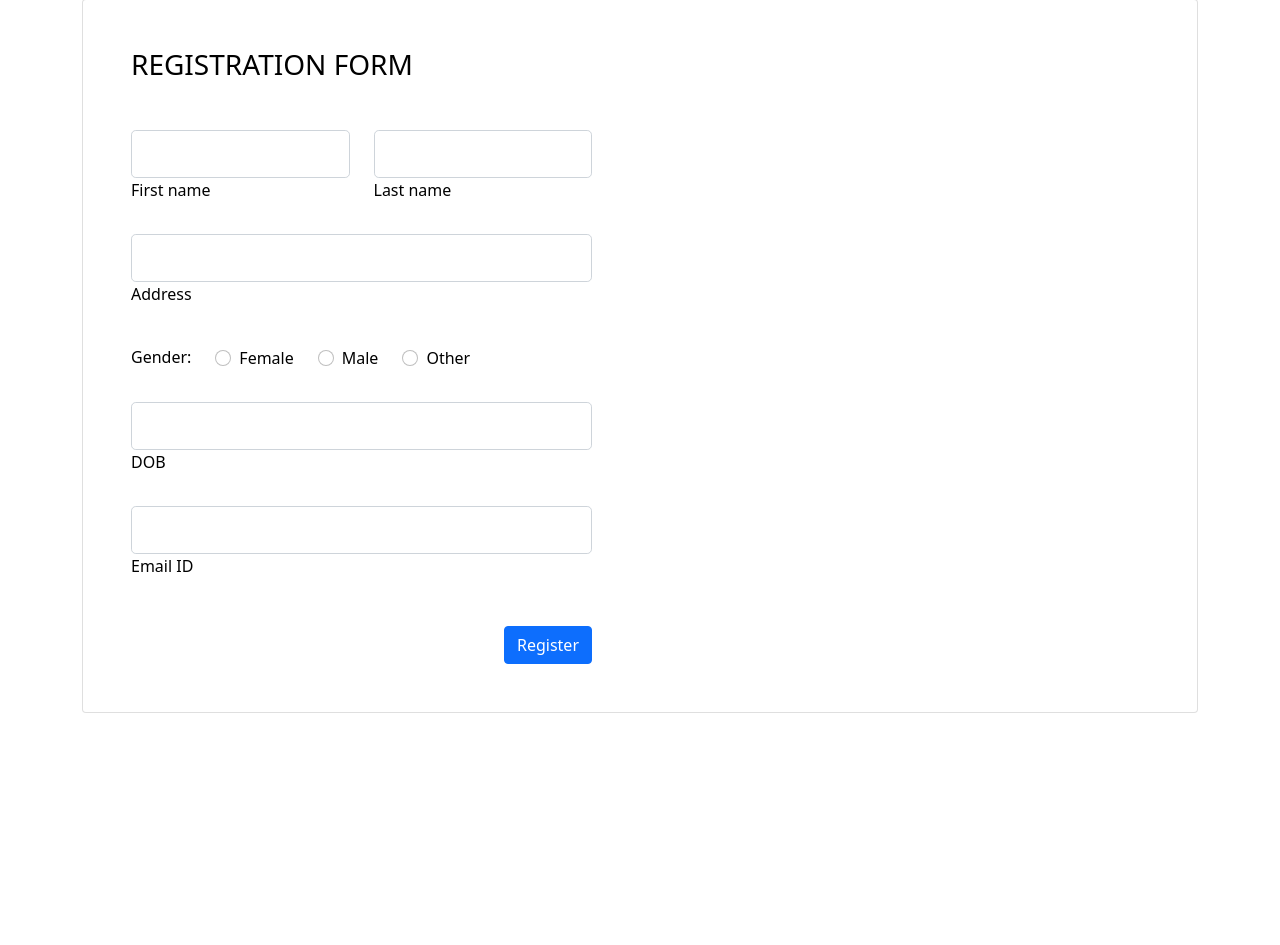
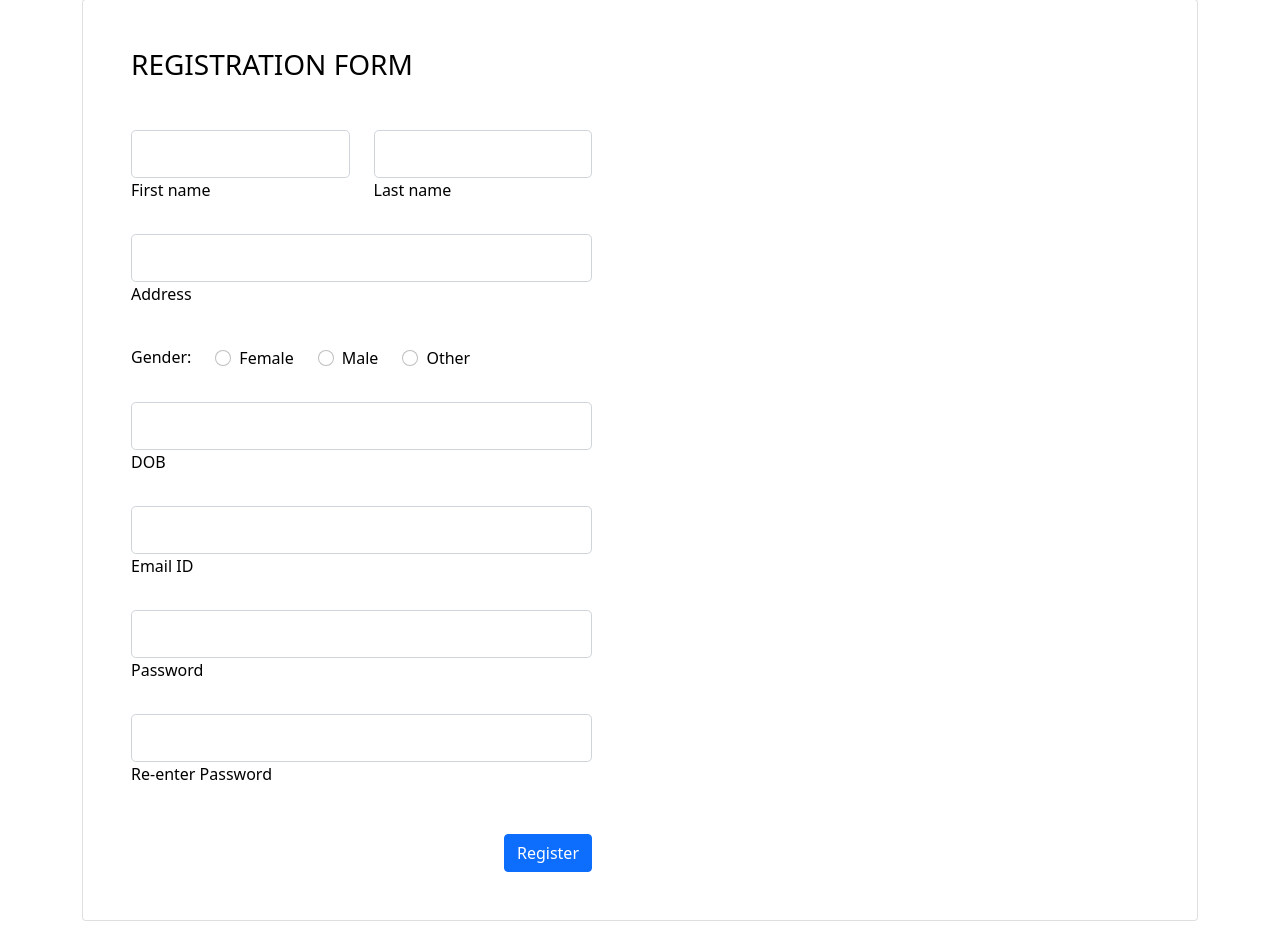
Before and after one commit to sairithika21/lms, a Django app: page /register in a window 1280 px wide. Shown: the part 129-1074 px from the top of the page. Before the commit the page ends 842 px from the top, so only its background shows below. Run offline with Django 4.2, Linux system fonts and the light colour scheme.

Commit message:
add password field to registration form

```diff
--- a/src/templates/register.html
+++ b/src/templates/register.html
@@ -15,19 +15,19 @@
                   <div class="col-md-6 mb-4">
                     <div class="form-outline">
                       <input type="text" class="form-control form-control-lg" />
-                      <label class="form-label" for="form3Example1m">First name</label>
+                      <label class="form-label"> First name</label>
                     </div>
                   </div>
                   <div class="col-md-6 mb-4">
                     <div class="form-outline">
                       <input type="text" class="form-control form-control-lg" />
-                      <label class="form-label" for="form3Example1n">Last name</label>
+                      <label class="form-label"> Last name</label>
                     </div>
                   </div>
                 </div>
                 <div class="form-outline mb-4">
                   <input type="text" class="form-control form-control-lg" />
-                  <label class="form-label" for="form3Example8">Address</label>
+                  <label class="form-label"> Address</label>
                 </div>
 
                 <div class="d-md-flex justify-content-start align-items-center mb-4 py-2">
@@ -68,12 +68,21 @@
 
                 <div class="form-outline mb-4">
                   <input type="text" class="form-control form-control-lg" />
-                  <label class="form-label" for="form3Example9">DOB</label>
+                  <label class="form-label"> DOB</label>
                 </div>
 
                 <div class="form-outline mb-4">
                   <input type="text" class="form-control form-control-lg" />
-                  <label class="form-label" for="form3Example97">Email ID</label>
+                  <label class="form-label"> Email ID</label>
+                </div>
+
+                <div class="form-outline mb-4">
+                  <input type="text" class="form-control form-control-lg" />
+                  <label class="form-label"> Password</label>
+                </div>
+                <div class="form-outline mb-4">
+                  <input type="text" class="form-control form-control-lg" />
+                  <label class="form-label"> Re-enter Password</label>
                 </div>
 
                 <div class="d-flex justify-content-end pt-3">
```
